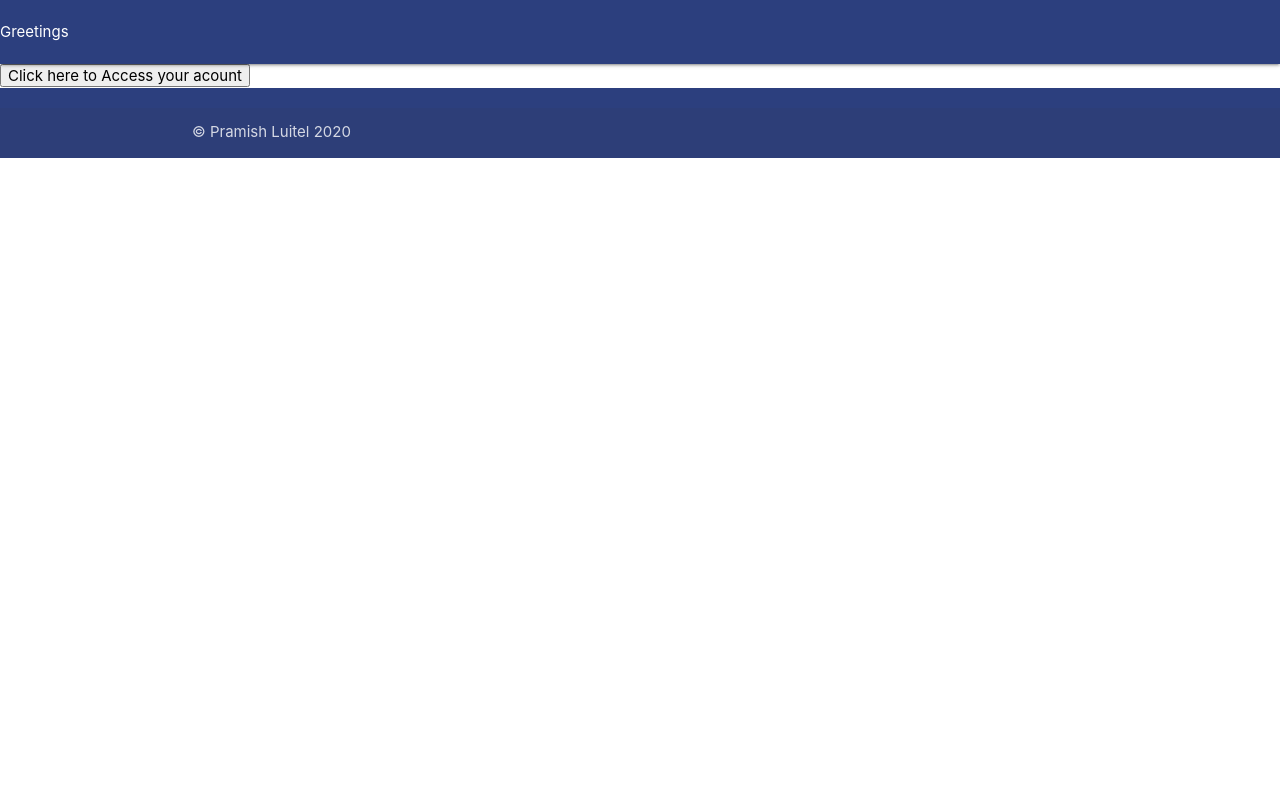
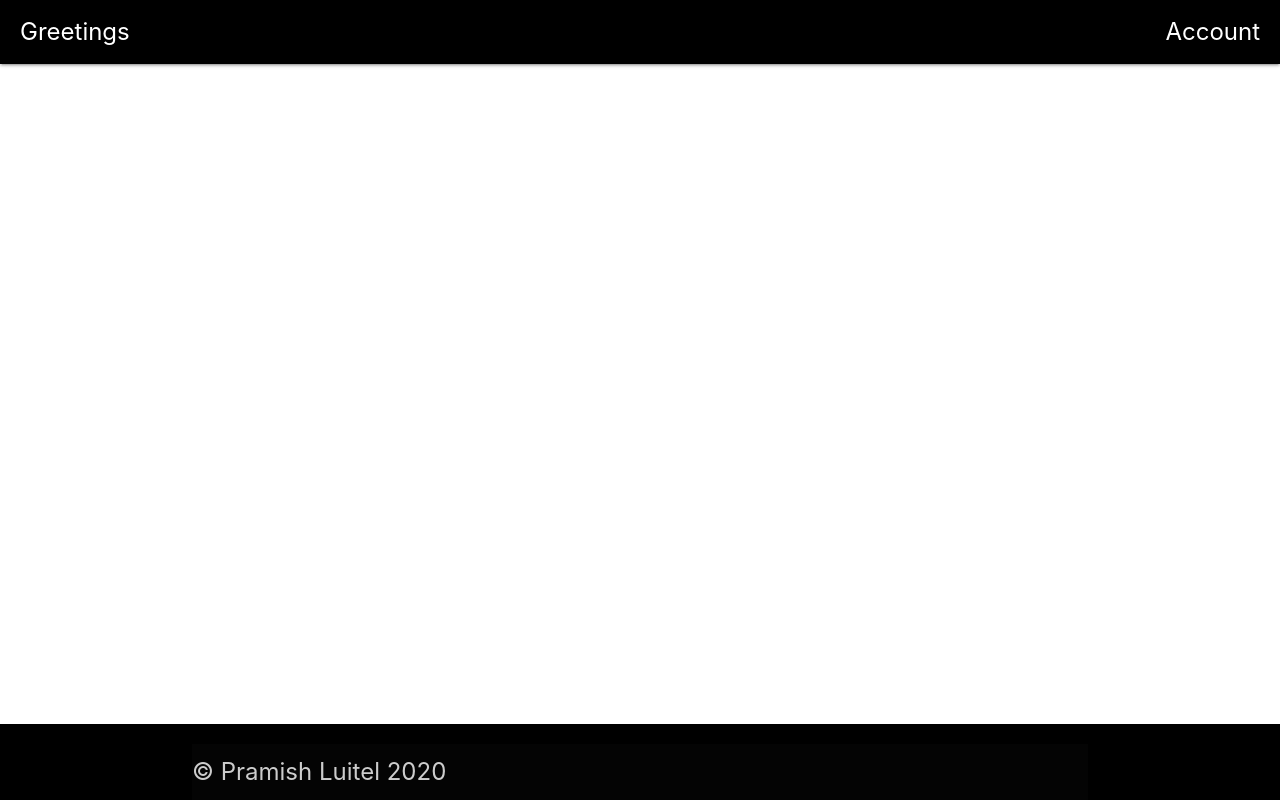
Before and after one commit to pramish/greetings-client, a React (Create React App) app: page / in a window 1280 px wide. Built offline with nearby package versions, Linux system fonts and the light colour scheme.

Commit message:
ui changed

```diff
--- a/public/index.html
+++ b/public/index.html
@@ -2,7 +2,7 @@
 <html lang="en">
   <head>
     <meta charset="utf-8" />
-    <link rel="icon" href="%PUBLIC_URL%/favicon.ico" />
+    <link rel="icon" href="favicon.png" />
     <meta name="viewport" content="width=device-width, initial-scale=1" />
     <meta name="theme-color" content="#000000" />
     <meta name="description" content="Wish your friends a Happy Birthday" />
--- a/src/App.css
+++ b/src/App.css
@@ -1,9 +1,8 @@
 .menu {
-	background-color: rgb(44, 63, 126);
+	background-color: rgb(40, 53, 33);
 }
 
 .account {
-	background-color: rgb(238, 221, 221);
 	color: black;
 	border-radius: 50px;
 }
--- a/src/Components/DashboardComponents/DashboardItem.js
+++ b/src/Components/DashboardComponents/DashboardItem.js
@@ -46,7 +46,7 @@ export const DashboardItem = (props) => {
   const friends = myFriends.map((eachFriends) => (
     <div className='row'>
       <div className='col s12 m6'>
-        <div className='card blue-grey darken-1'>
+        <div className='card blue-grey darken-1 dashboard-container-item'>
           <div className='card-content white-text'>
             <span className='card-title'>{eachFriends.name}</span>
             <p>{eachFriends.email}</p>
@@ -56,9 +56,6 @@ export const DashboardItem = (props) => {
           <div className='card-action'>
             <Link to='/'>Edit</Link>
             <Link to='/'>Delete</Link>
-            {/* <Link onClick={getFriends} to='/dashboard'>
-                Get Friends
-              </Link> */}
           </div>
         </div>
       </div>
--- /dev/null
+++ b/src/Components/Footer/Footer.css
@@ -0,0 +1,6 @@
+.container1 {
+	position: fixed;
+	left: 0;
+	bottom: 0;
+	width: 100%;
+}
--- a/src/Components/Footer/Footer.js
+++ b/src/Components/Footer/Footer.js
@@ -1,11 +1,10 @@
 import React from 'react';
+import './Footer.css';
 export const Footer = () => {
   return (
-    <footer className='page-footer menu'>
-      <div className='footer-copyright'>
-        <div className='container'>
-          &copy; Pramish Luitel {new Date().getFullYear()}
-        </div>
+    <footer className='page-footer menu container1'>
+      <div className='footer-copyright container '>
+        &copy; Pramish Luitel {new Date().getFullYear()}
       </div>
     </footer>
   );
--- /dev/null
+++ b/src/Components/Header/Header.css
@@ -0,0 +1,10 @@
+.menu {
+	background-color: black;
+	font-size: x-large;
+}
+
+.menu-item {
+	margin: auto 20px auto 20px;
+	display: flex;
+	justify-content: space-between;
+}
--- a/src/Components/Header/Header.js
+++ b/src/Components/Header/Header.js
@@ -1,15 +1,25 @@
 import React from 'react';
 import { Link } from 'react-router-dom';
+import './Header.css';
+import { isLogin, logout } from '../../utils/handlle_auth';
 
 export const Header = () => {
   return (
     <div className='navbar-fixed'>
       <nav>
         <div className='nav-wrapper menu'>
-          <Link to='/'>
-            Greetings
-            {/* <h1>Greetings</h1> */}
-          </Link>
+          <div className='menu-item'>
+            <Link to='/'>Greetings</Link>
+            {isLogin() ? (
+              <Link onClick={logout} className='item' to='/accounts'>
+                Logout
+              </Link>
+            ) : (
+              <Link className='item' to='/accounts'>
+                Account
+              </Link>
+            )}
+          </div>
         </div>
       </nav>
     </div>
--- a/src/Components/Landing/Dashboard.js
+++ b/src/Components/Landing/Dashboard.js
@@ -2,18 +2,12 @@ import React from 'react';
 import { Header } from '../Header/Header';
 import { Footer } from '../Footer/Footer';
 import { DashboardItem } from '../DashboardComponents/DashboardItem';
-import { logout } from '../../utils/handlle_auth';
 
 const DashBoard = (props) => {
-  const handleLogout = () => {
-    logout();
-    props.history.push('/');
-  };
   return (
     <div>
       <Header />
-      <h1>My Dashboard</h1>
-      <button onClick={handleLogout}>Logout</button>
+      <h1>Dashboard</h1>
       <DashboardItem />
       <Footer />
     </div>
--- a/src/Components/Landing/Home.js
+++ b/src/Components/Landing/Home.js
@@ -1,5 +1,4 @@
 import React from 'react';
-import { Link } from 'react-router-dom';
 import { Header } from '../Header/Header';
 import { Footer } from '../Footer/Footer';
 
@@ -7,11 +6,7 @@ export const Home = () => {
   return (
     <div>
       <Header />
-      <div>
-        <Link to='/accounts'>
-          <button>Click here to Access your acount</button>
-        </Link>
-      </div>
+      <br />
       <Footer />
     </div>
   );
--- a/src/utils/handle_add_friends.js
+++ /dev/null
@@ -1 +0,0 @@
-export const add_friends = () => {};
```
Also changed, not shown: src/Components/Auth/AccountModal.js (deleted, +0 -11 lines), public/favicon.png (added), src/Components/URL.js (deleted).
